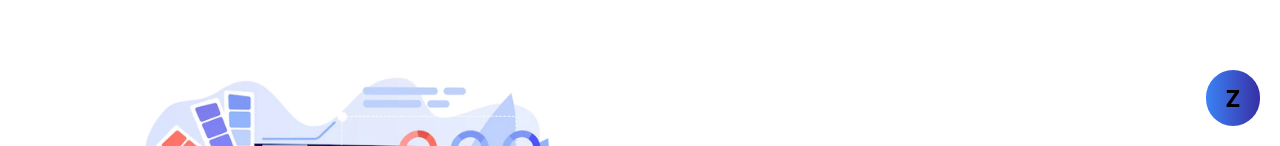
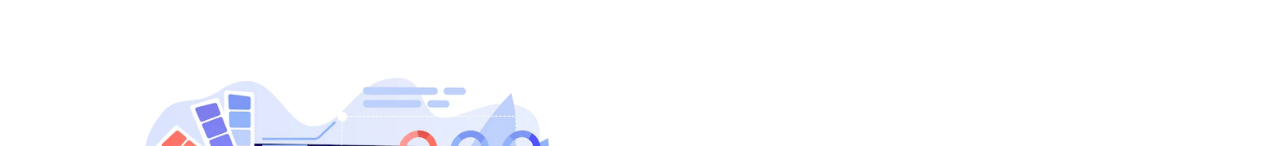
Before and after one commit to VishnuS-2000/BotZ-Builder, a Next.js app: page / in a window 1280 px wide. Shown: the part 654-800 px from the top of the page. Built offline with nearby package versions, Linux system fonts and the light colour scheme.

Commit message:
Updated Packages

```diff
--- a/pages/index.tsx
+++ b/pages/index.tsx
@@ -161,7 +161,7 @@ const Home: NextPage = () => {
 
 
 
-  <Chatbot/>
+
 
 
 
```
